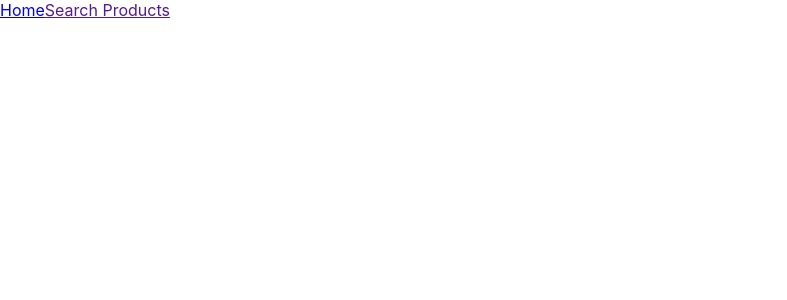
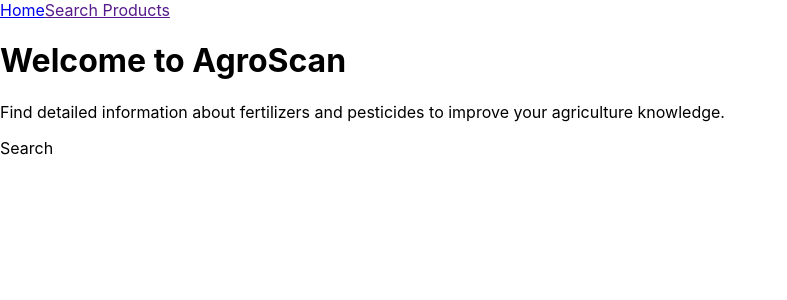
Before and after one commit to Esuza-arch/agro-scan, a React (Create React App) app: page / in a window 1280 px wide. Shown: the top 300 px of the page, without its empty margins (0-787 px from the left). Built offline with nearby package versions, Linux system fonts and the light colour scheme.

Commit message:
import Home and Search components

```diff
--- a/src/App.js
+++ b/src/App.js
@@ -1,10 +1,14 @@
 import React from 'react'
 import NavBar from './components/NavBar'
+import Home from './components/Home'
+import Search from './components/Search'
 
 function App() {
   return (
     <div>
       <NavBar />
+      <Home />
+      <Search />
     </div>
   )
 }
```
